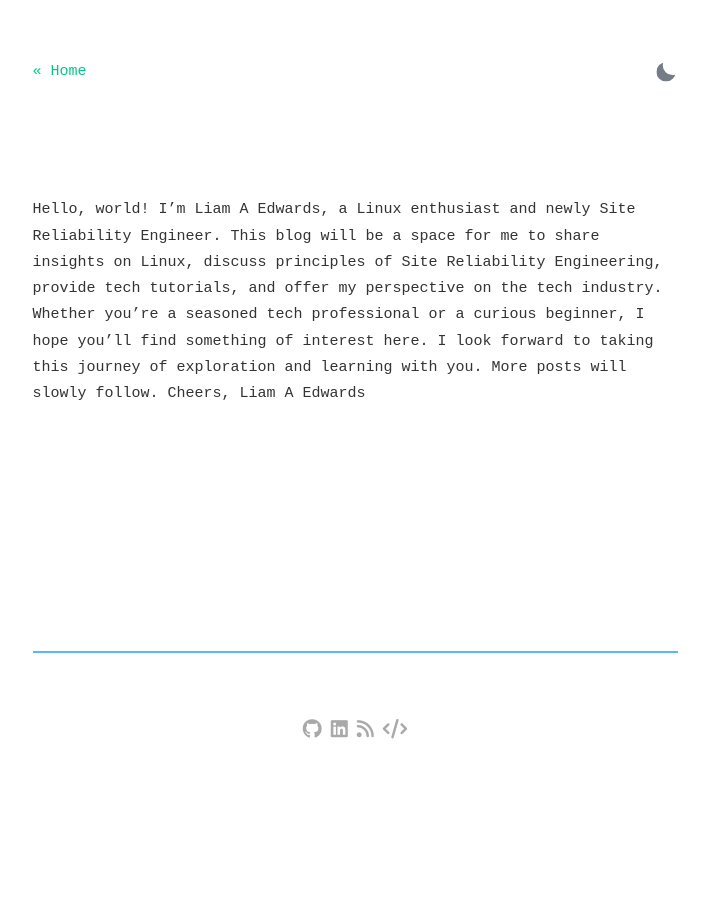
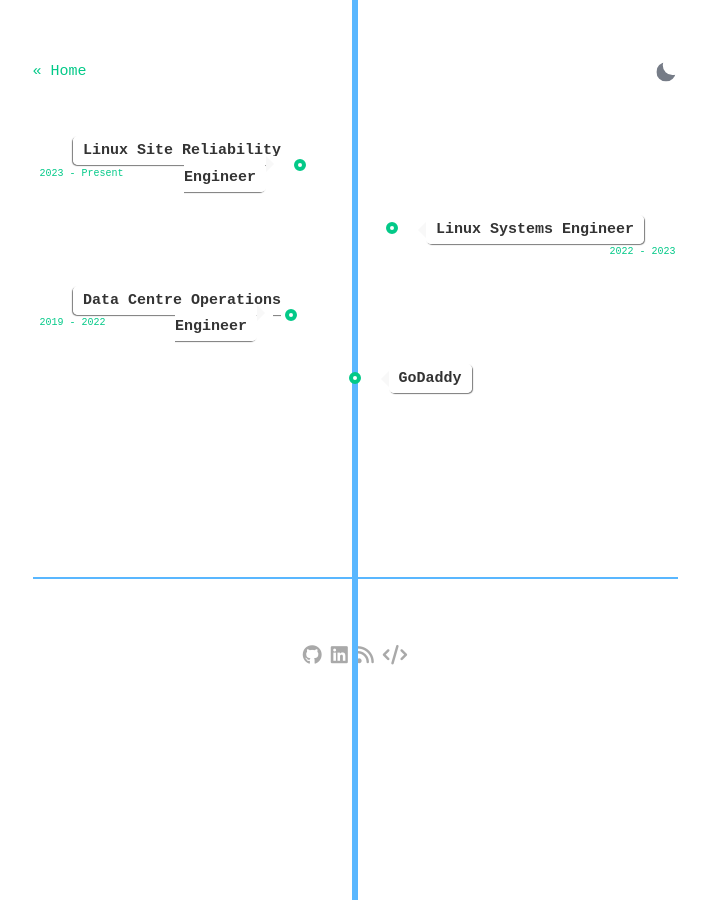
Before and after one commit to LiamAEdwards/liamaedwards.me, a Jekyll site: the page built from about.html, in a window 1280 px wide. Shown: the whole page, without its empty margins (285-994 px from the left). Built offline with Jekyll 4.4.1, drawn with Linux system fonts in a browser that asks for light colours.

Commit message:
Added about back

```diff
--- a/about.html
+++ b/about.html
@@ -12,20 +12,59 @@ layout: default
 </section>
 
 <section>
+    <!-- The Timeline -->
 
-	Hello, world!
+    <ul class="timeline">
 
-I’m Liam A Edwards, a Linux enthusiast and newly Site Reliability Engineer.
+        <!-- Item 1 -->
+        <li>
+            <div class="direction-l">
+                <div class="flag-wrapper">
+                    <span class="flag">Linux Site Reliability Engineer</span>
+                    <span class="time-wrapper"><span class="time">2023 - Present</span></span>
+                </div>
+                <div class="desc">
+                </div>
+            </div>
+        </li>
 
-This blog will be a space for me to share insights on Linux, discuss principles of Site Reliability Engineering, provide tech tutorials, and offer my perspective on the tech industry. Whether you’re a seasoned tech professional or a curious beginner, I hope you’ll find something of interest here.
+        <!-- Item 2 -->
+        <li>
+            <div class="direction-r">
+                <div class="flag-wrapper">
+                    <span class="flag">Linux Systems Engineer</span>
+                    <span class="time-wrapper"><span class="time">2022 - 2023</span></span>
+                </div>
+                <div class="desc">
+                </div>
+            </div>
+        </li>
 
-I look forward to taking this journey of exploration and learning with you.
+        <!-- Item 3 -->
+        <li>
+            <div class="direction-l">
+                <div class="flag-wrapper">
+                    <span class="flag">Data Centre Operations Engineer</span>
+                    <span class="time-wrapper"><span class="time">2019 - 2022</span></span>
+                </div>
+                <div class="desc">
+                </div>
+            </div>
+        </li>
 
-More posts will slowly follow.
 
-Cheers,
+        <!-- Item 4 -->
+        <li>
+            <div class="direction-r">
+                <div class="flag-wrapper">
+                    <span class="flag">GoDaddy</span>
+                </div>
+                <div class="desc">
+                </div>
+            </div>
 
-Liam A Edwards
+    </ul>
+
 <!-- adding an empty line to separate the social profile links -->
   <br></br>
   <br></br>
```
